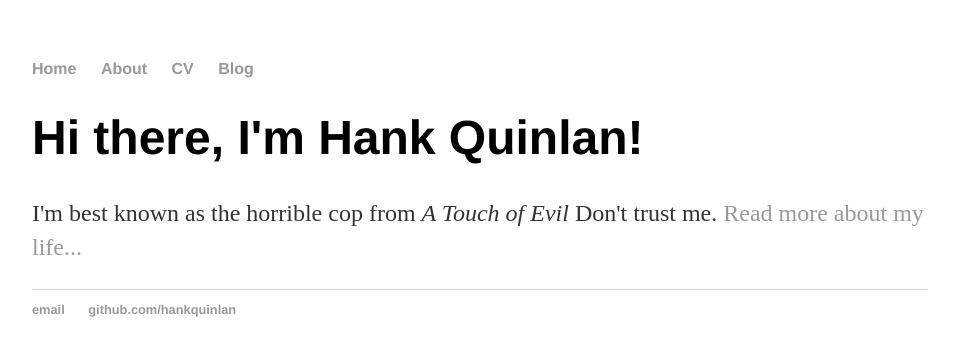
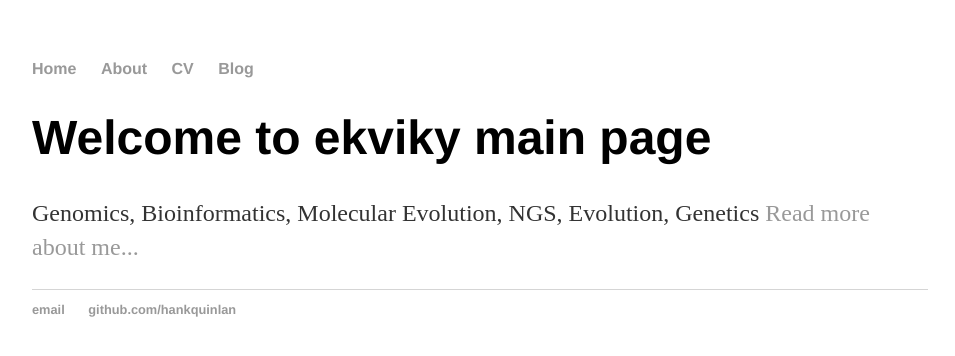
Before and after one commit to ekviky/ekviky.github.io, a Jekyll site: the page built from index.html, in a window 1280 px wide. Shown: the top 356 px of the page, without its empty margins (160-1115 px from the left). Built offline with Jekyll 4.4.1, drawn with Linux system fonts in a browser that asks for light colours.

Commit message:
update index.html

```diff
--- a/index.html
+++ b/index.html
@@ -1,8 +1,8 @@
 ---
 layout: default
-title: Hank Quinlan, Horrible Cop
+title: ekviky
 ---
 <div class="blurb">
-	<h1>Hi there, I'm Hank Quinlan!</h1>
-	<p>I'm best known as the horrible cop from <em>A Touch of Evil</em> Don't trust me. <a href="/about">Read more about my life...</a></p>
+	<h1>Welcome to ekviky main page</h1>
+	<p>Genomics, Bioinformatics, Molecular Evolution, NGS, Evolution, Genetics <a href="/about">Read more about me...</a></p>
 </div><!-- /.blurb -->
```
Also changed, not shown: 1 other file.
